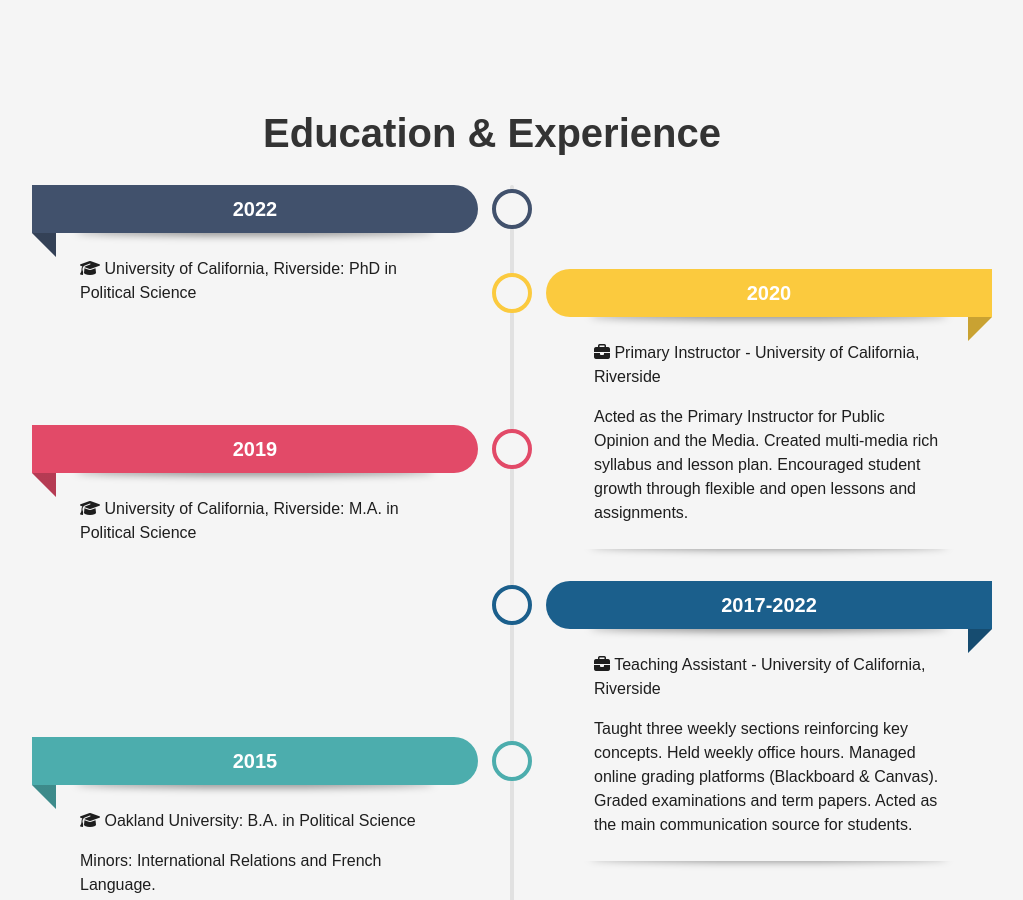
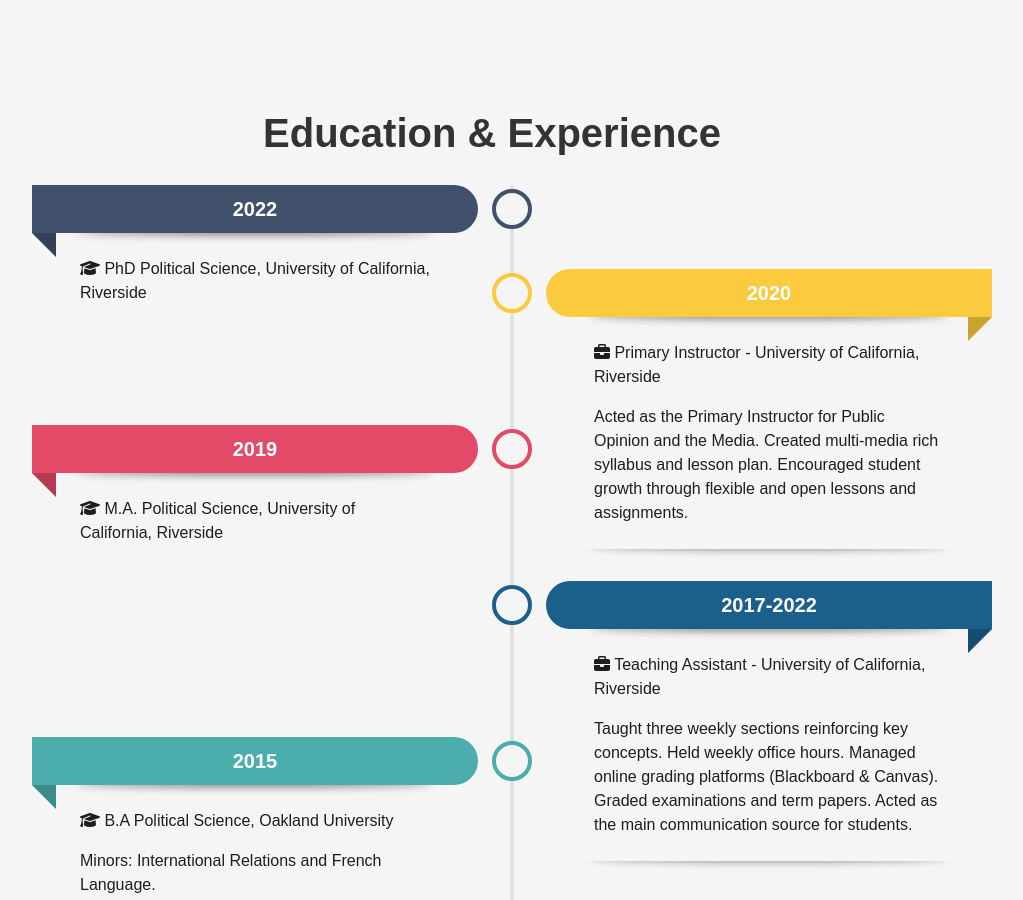
Before and after one commit to SimplyWillis/nicholastwillis, a Jekyll site: the page built from index.html, in a window 1280 px wide and 900 px high, scrolled down 1380 px. Shown: the whole window, without its empty margins (148-1171 px from the left). Built offline with Jekyll 4.4.1, drawn with Linux system fonts in a browser that asks for light colours; nearby versions of some CDN libraries.

Commit message:
Update experience.html

```diff
--- a/_includes/experience.html
+++ b/_includes/experience.html
@@ -207,7 +207,7 @@
 <ul>
     <li style="--accent-color:#41516C">
         <div class="date"> 2022</div>
-        <div class="title"><i class="fa-solid fa-graduation-cap"></i> University of California, Riverside: PhD in Political Science</div>
+        <div class="title"><i class="fa-solid fa-graduation-cap"></i> PhD Political Science, University of California, Riverside</div>
     </li>
     <li style="--accent-color:#FBCA3E">
         <div class="date">2020</div>
@@ -216,7 +216,7 @@
     </li>
     <li style="--accent-color:#E24A68">
         <div class="date">2019</div>
-        <div class="title"><i class="fa-solid fa-graduation-cap"></i> University of California, Riverside: M.A. in Political Science</div>
+        <div class="title"><i class="fa-solid fa-graduation-cap"></i> M.A. Political Science, University of California, Riverside</div>
     </li>
     <li style="--accent-color:#1B5F8C">
         <div class="date">2017-2022</div>
@@ -225,7 +225,7 @@
     </li>
     <li style="--accent-color:#4CADAD">
         <div class="date">2015</div>
-        <div class="title"><i class="fa-solid fa-graduation-cap"></i> Oakland University: B.A. in Political Science</div>
+        <div class="title"><i class="fa-solid fa-graduation-cap"></i> B.A Political Science, Oakland University</div>
         <div class="descr">Minors: International Relations and French Language.
     </li>
 </ul>
```
